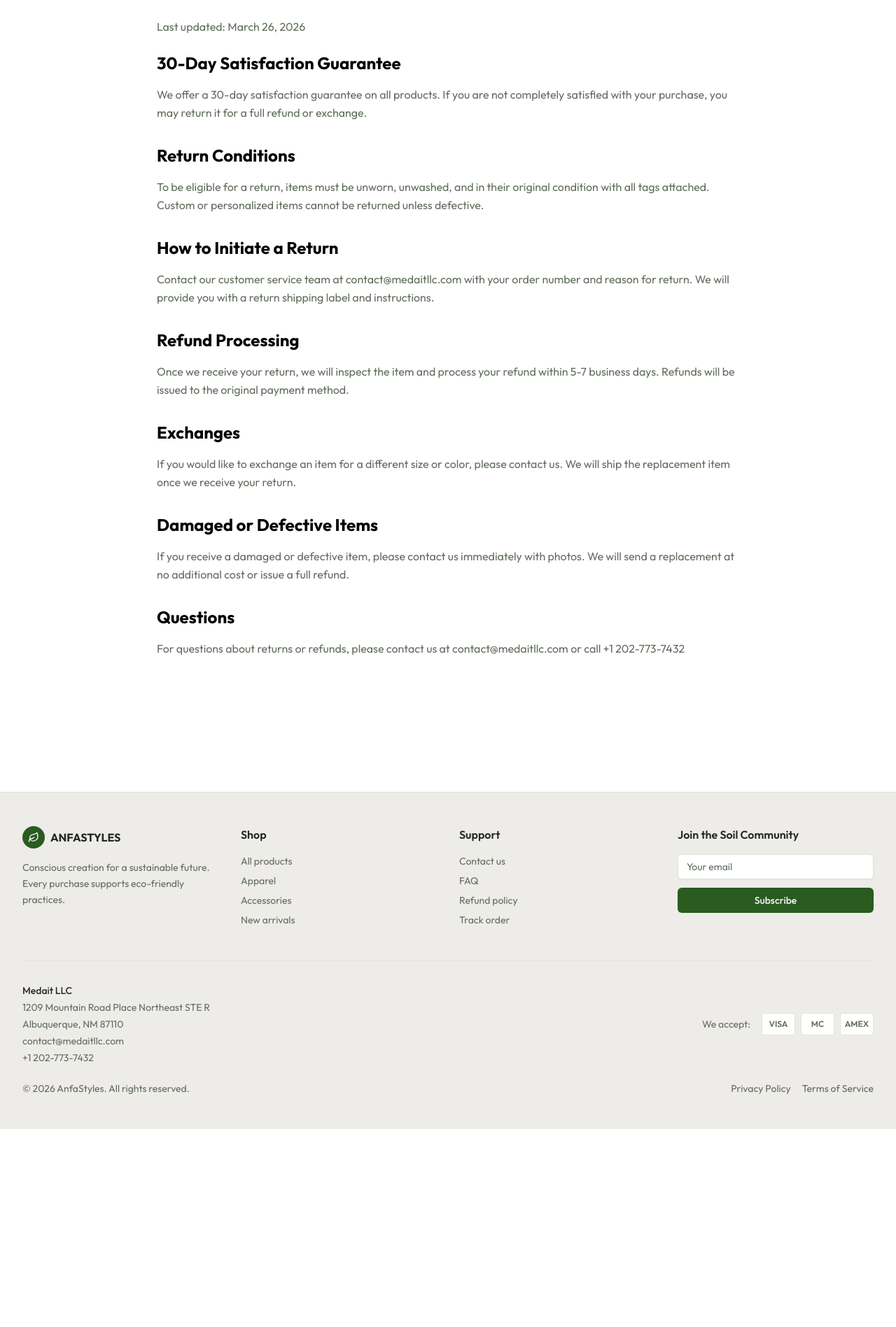
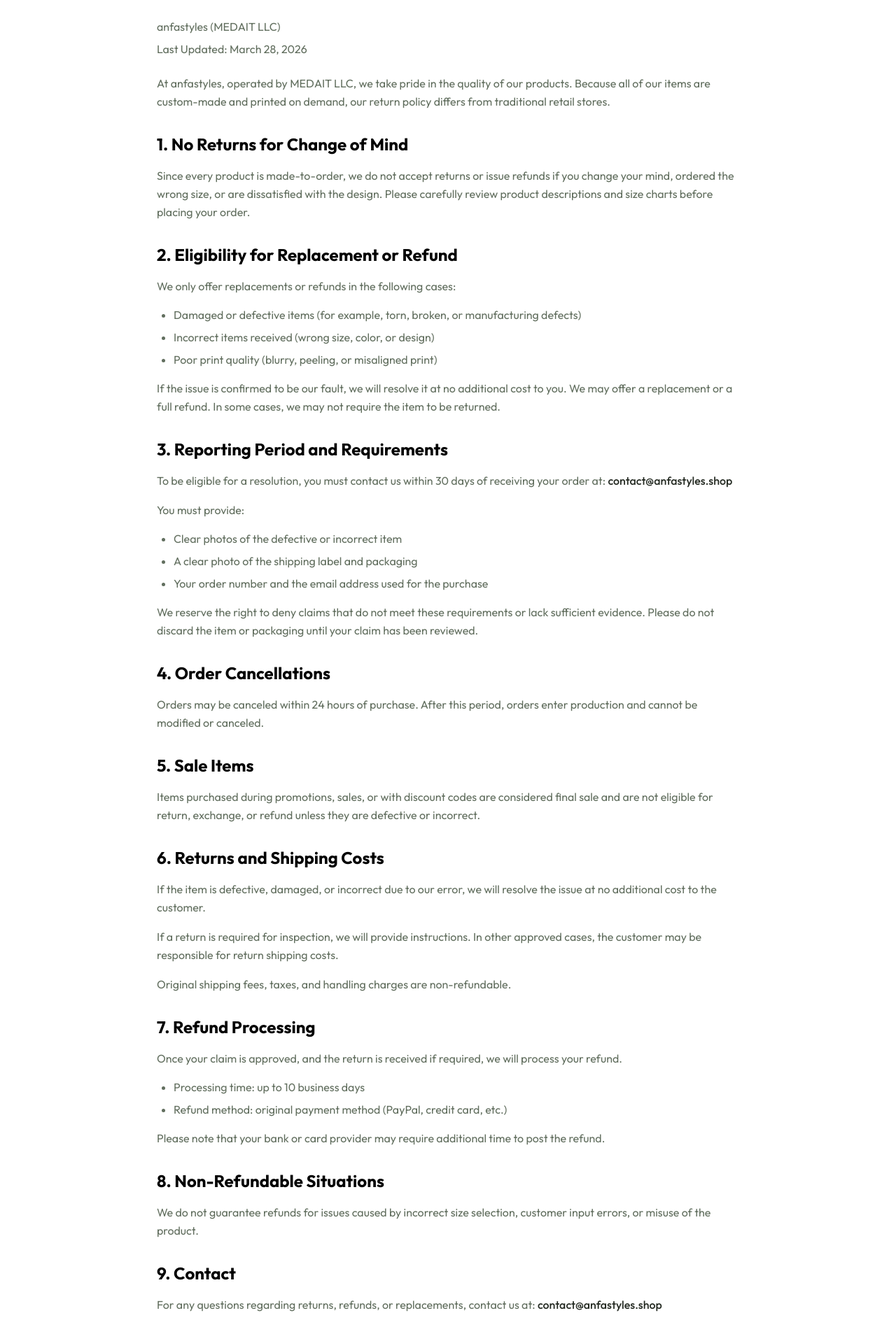
Before and after one commit to medamineaitaich/anfastyles-web, a React (Vite) app: page /refund-policy in a window 1280 px wide. Shown: the part 243-2140 px from the top of the page at 70% size. Before the commit the page ends 1857 px from the top, so only its background shows below. Built offline with nearby package versions, Linux system fonts and the light colour scheme; no server answers; the HTML template or start-up script is replaced by a standard one.

Commit message:
chore(legal): update refund and return policy

```diff
--- a/src/pages/RefundPolicyPage.jsx
+++ b/src/pages/RefundPolicyPage.jsx
@@ -27,63 +27,115 @@ const RefundPolicyPage = () => {
           </h1>
 
           <div className="prose prose-lg max-w-none">
-            <p className="mb-6 text-muted-foreground">Last updated: March 26, 2026</p>
+            <p className="mb-2 text-muted-foreground">anfastyles (MEDAIT LLC)</p>
+            <p className="mb-6 text-muted-foreground">Last Updated: March 28, 2026</p>
+
+            <p className="mb-8 leading-relaxed text-muted-foreground">
+              At anfastyles, operated by MEDAIT LLC, we take pride in the quality of our products. Because all of our
+              items are custom-made and printed on demand, our return policy differs from traditional retail stores.
+            </p>
 
             <section className="mb-8">
-              <h2 className="mb-4 text-2xl font-bold">30-Day Satisfaction Guarantee</h2>
+              <h2 className="mb-4 text-2xl font-bold">1. No Returns for Change of Mind</h2>
               <p className="mb-4 leading-relaxed text-muted-foreground">
-                We offer a 30-day satisfaction guarantee on all products. If you are not completely
-                satisfied with your purchase, you may return it for a full refund or exchange.
+                Since every product is made-to-order, we do not accept returns or issue refunds if you change your
+                mind, ordered the wrong size, or are dissatisfied with the design. Please carefully review product
+                descriptions and size charts before placing your order.
               </p>
             </section>
 
             <section className="mb-8">
-              <h2 className="mb-4 text-2xl font-bold">Return Conditions</h2>
+              <h2 className="mb-4 text-2xl font-bold">2. Eligibility for Replacement or Refund</h2>
               <p className="mb-4 leading-relaxed text-muted-foreground">
-                To be eligible for a return, items must be unworn, unwashed, and in their original
-                condition with all tags attached. Custom or personalized items cannot be returned
-                unless defective.
+                We only offer replacements or refunds in the following cases:
+              </p>
+              <ul className="mb-4 list-disc space-y-2 pl-6 text-muted-foreground">
+                <li>Damaged or defective items (for example, torn, broken, or manufacturing defects)</li>
+                <li>Incorrect items received (wrong size, color, or design)</li>
+                <li>Poor print quality (blurry, peeling, or misaligned print)</li>
+              </ul>
+              <p className="mb-4 leading-relaxed text-muted-foreground">
+                If the issue is confirmed to be our fault, we will resolve it at no additional cost to you. We may
+                offer a replacement or a full refund. In some cases, we may not require the item to be returned.
               </p>
             </section>
 
             <section className="mb-8">
-              <h2 className="mb-4 text-2xl font-bold">How to Initiate a Return</h2>
+              <h2 className="mb-4 text-2xl font-bold">3. Reporting Period and Requirements</h2>
               <p className="mb-4 leading-relaxed text-muted-foreground">
-                Contact our customer service team at contact@medaitllc.com with your order number
-                and reason for return. We will provide you with a return shipping label and
-                instructions.
+                To be eligible for a resolution, you must contact us within 30 days of receiving your order at:{' '}
+                <span className="font-medium text-foreground">contact@anfastyles.shop</span>
+              </p>
+              <p className="mb-4 leading-relaxed text-muted-foreground">You must provide:</p>
+              <ul className="mb-4 list-disc space-y-2 pl-6 text-muted-foreground">
+                <li>Clear photos of the defective or incorrect item</li>
+                <li>A clear photo of the shipping label and packaging</li>
+                <li>Your order number and the email address used for the purchase</li>
+              </ul>
+              <p className="mb-4 leading-relaxed text-muted-foreground">
+                We reserve the right to deny claims that do not meet these requirements or lack sufficient evidence.
+                Please do not discard the item or packaging until your claim has been reviewed.
               </p>
             </section>
 
             <section className="mb-8">
-              <h2 className="mb-4 text-2xl font-bold">Refund Processing</h2>
+              <h2 className="mb-4 text-2xl font-bold">4. Order Cancellations</h2>
               <p className="mb-4 leading-relaxed text-muted-foreground">
-                Once we receive your return, we will inspect the item and process your refund
-                within 5-7 business days. Refunds will be issued to the original payment method.
+                Orders may be canceled within 24 hours of purchase. After this period, orders enter production and
+                cannot be modified or canceled.
               </p>
             </section>
 
             <section className="mb-8">
-              <h2 className="mb-4 text-2xl font-bold">Exchanges</h2>
+              <h2 className="mb-4 text-2xl font-bold">5. Sale Items</h2>
               <p className="mb-4 leading-relaxed text-muted-foreground">
-                If you would like to exchange an item for a different size or color, please contact
-                us. We will ship the replacement item once we receive your return.
+                Items purchased during promotions, sales, or with discount codes are considered final sale and are not
+                eligible for return, exchange, or refund unless they are defective or incorrect.
               </p>
             </section>
 
             <section className="mb-8">
-              <h2 className="mb-4 text-2xl font-bold">Damaged or Defective Items</h2>
+              <h2 className="mb-4 text-2xl font-bold">6. Returns and Shipping Costs</h2>
               <p className="mb-4 leading-relaxed text-muted-foreground">
-                If you receive a damaged or defective item, please contact us immediately with
-                photos. We will send a replacement at no additional cost or issue a full refund.
+                If the item is defective, damaged, or incorrect due to our error, we will resolve the issue at no
+                additional cost to the customer.
+              </p>
+              <p className="mb-4 leading-relaxed text-muted-foreground">
+                If a return is required for inspection, we will provide instructions. In other approved cases, the
+                customer may be responsible for return shipping costs.
+              </p>
+              <p className="mb-4 leading-relaxed text-muted-foreground">
+                Original shipping fees, taxes, and handling charges are non-refundable.
               </p>
             </section>
 
             <section className="mb-8">
-              <h2 className="mb-4 text-2xl font-bold">Questions</h2>
+              <h2 className="mb-4 text-2xl font-bold">7. Refund Processing</h2>
+              <p className="mb-4 leading-relaxed text-muted-foreground">
+                Once your claim is approved, and the return is received if required, we will process your refund.
+              </p>
+              <ul className="mb-4 list-disc space-y-2 pl-6 text-muted-foreground">
+                <li>Processing time: up to 10 business days</li>
+                <li>Refund method: original payment method (PayPal, credit card, etc.)</li>
+              </ul>
+              <p className="mb-4 leading-relaxed text-muted-foreground">
+                Please note that your bank or card provider may require additional time to post the refund.
+              </p>
+            </section>
+
+            <section className="mb-8">
+              <h2 className="mb-4 text-2xl font-bold">8. Non-Refundable Situations</h2>
+              <p className="mb-4 leading-relaxed text-muted-foreground">
+                We do not guarantee refunds for issues caused by incorrect size selection, customer input errors, or
+                misuse of the product.
+              </p>
+            </section>
+
+            <section className="mb-8">
+              <h2 className="mb-4 text-2xl font-bold">9. Contact</h2>
               <p className="leading-relaxed text-muted-foreground">
-                For questions about returns or refunds, please contact us at contact@medaitllc.com
-                or call +1 202-773-7432
+                For any questions regarding returns, refunds, or replacements, contact us at:{' '}
+                <span className="font-medium text-foreground">contact@anfastyles.shop</span>
               </p>
             </section>
           </div>
```
